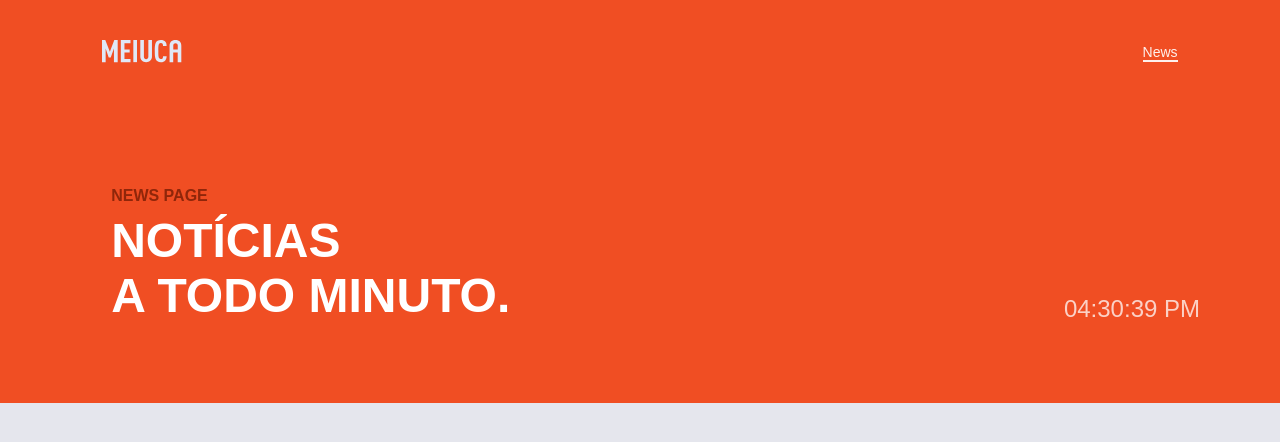
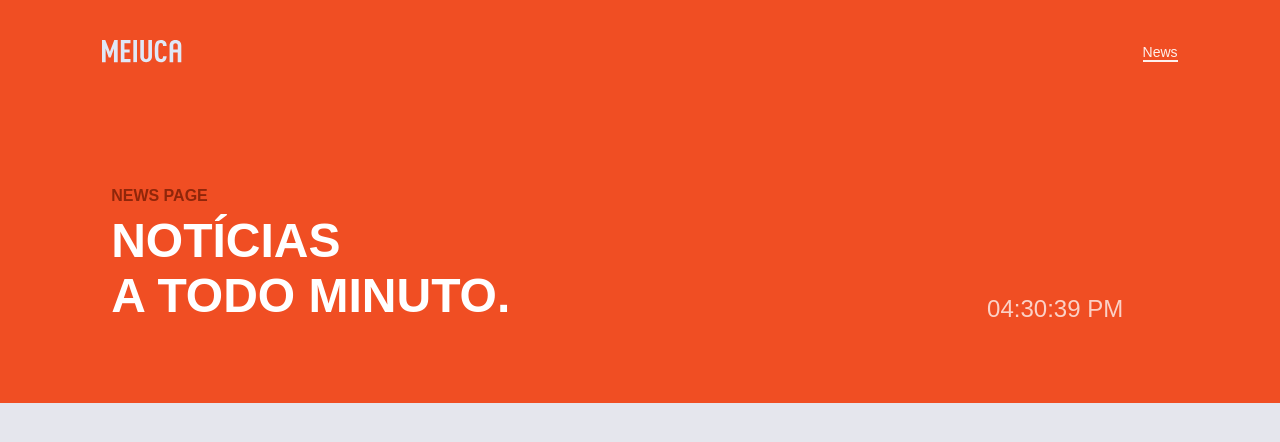
Before and after one commit to hugo-queiroz/newspage, a React (Vite) app: page / in a window 1280 px wide. Shown: the top 442 px of the page. Built offline with nearby package versions, Linux system fonts and the light colour scheme; no server answers.

Commit message:
correções

```diff
--- a/src/components/Clock.jsx
+++ b/src/components/Clock.jsx
@@ -29,8 +29,12 @@ const Clock = () => {
     color: ${tokens.brand.color.primary[2].value};
     font-size: ${tokens.font.size.md.value};
     font-weight: ${tokens.font.weight.regular.value};
+    position: relative;
+    right: 6vw;
     @media(max-width: 1056px) {
       margin: ${tokens.spacing.size.md.value} 0 0 ${tokens.spacing.size.xl.value};
+      position: relative;
+      left: 0;
     }
   `;
   return (
```
